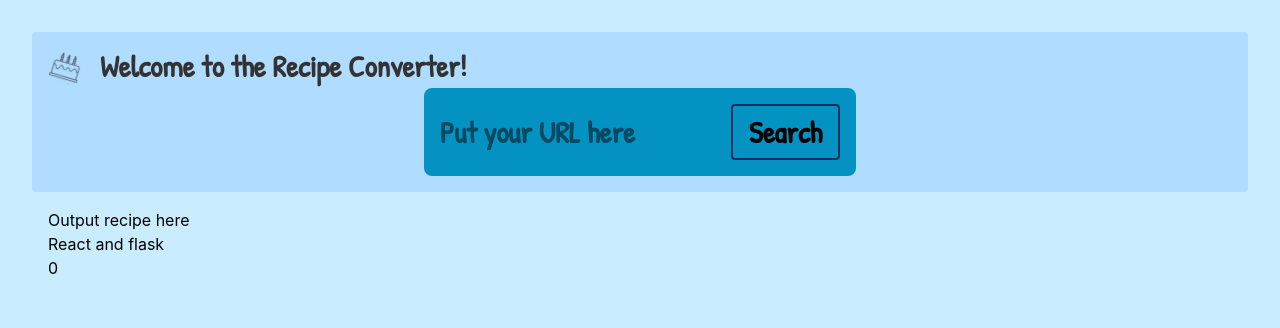
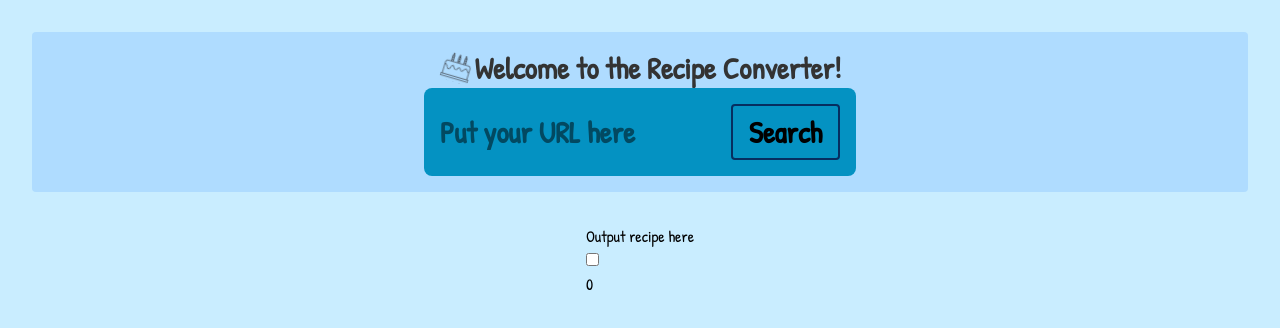
Before and after one commit to szerbe/HackBU2026, a React (Vite) app in the folder recipe-app/: page / in a window 1280 px wide. Shown: the top 328 px of the page. Built offline with nearby package versions, Linux system fonts and the light colour scheme; no server answers.

Commit message:
added check box and centered thing

```diff
--- /dev/null
+++ b/recipe-app/src/components/Checkbox.jsx
@@ -0,0 +1,26 @@
+import React, { useState } from 'react';
+
+const Checkbox = ({ label, initialChecked}) => {
+  // Manage the checked state with useState
+  const [isChecked, setIsChecked] = useState(initialChecked || false);
+
+  // Handle the change event
+  const handleOnChange = () => {
+    setIsChecked(!isChecked);
+  };
+
+  return (
+    <div className="checkbox-wrapper">
+      <label>
+        <input
+          type="checkbox"
+          checked={isChecked} // 'checked' prop makes it a controlled component
+          onChange={handleOnChange} // 'onChange' handler updates the state
+        />
+        {label}
+      </label>
+    </div>
+  );
+};
+
+export default Checkbox;
--- a/recipe-app/src/pages/Home.jsx
+++ b/recipe-app/src/pages/Home.jsx
@@ -1,5 +1,6 @@
 import React, { useState, useEffect } from "react";
 import SearchBar from "../components/Searchbar";
+import CheckBox from "../components/Checkbox";
 import cake from "./cake.svg";
 //import recipe from "../svgs/recipe.svg";
 
@@ -24,7 +25,6 @@ const Home = () => {
                 setdata({
                     name: data.Name,
                     age: data.Age,
-                    date: data.Date,
                     programming: data.programming,
                 });
             })
@@ -40,8 +40,8 @@ const Home = () => {
         <div className="p-8">
           <header className="bg-(--primary-color-accent-one) p-4 rounded-sm">
             <h1 className="text-3xl font-bold">
-              <div className="flex text-center justify-content-center align-items-center gap-4">
-                <img src={cake} alt="Cake" className="w-9 h-10 display-flex" />
+              <div className="flex justify-center items-center">
+                <img src={cake} alt="Cake" className="w-9 h-10 display-flex"/>
                 <p className="font-['Patrick_Hand'] text-center text-(--t-color)">Welcome to the Recipe Converter!</p>
               </div>
               <SearchBar
@@ -52,14 +52,15 @@ const Home = () => {
             </h1>
           </header>
           <main className="p-4">
-            <div className="inline-block center">
-              <p>Output recipe here</p>
-              <h1>React and flask</h1>
-                  {/* Calling a data from setdata for showing */}
-                  <p>{data.name}</p>
-                  <p>{data.age}</p>
-                  <p>{data.date}</p>
-                  <p>{data.programming}</p>
+            <div className="grid place-items-center font-['Patrick_Hand'] p-4">
+              <div className="text-left">
+                <p>Output recipe here</p>
+                    {/* Calling a data from setdata for showing */}
+                    <p><CheckBox label={" " + data.name}/></p>
+                    <p>{data.age}</p>
+                    <p>{data.date}</p>
+                    <p>{data.programming}</p>
+                </div>
               </div>
           </main>
         </div>
```
